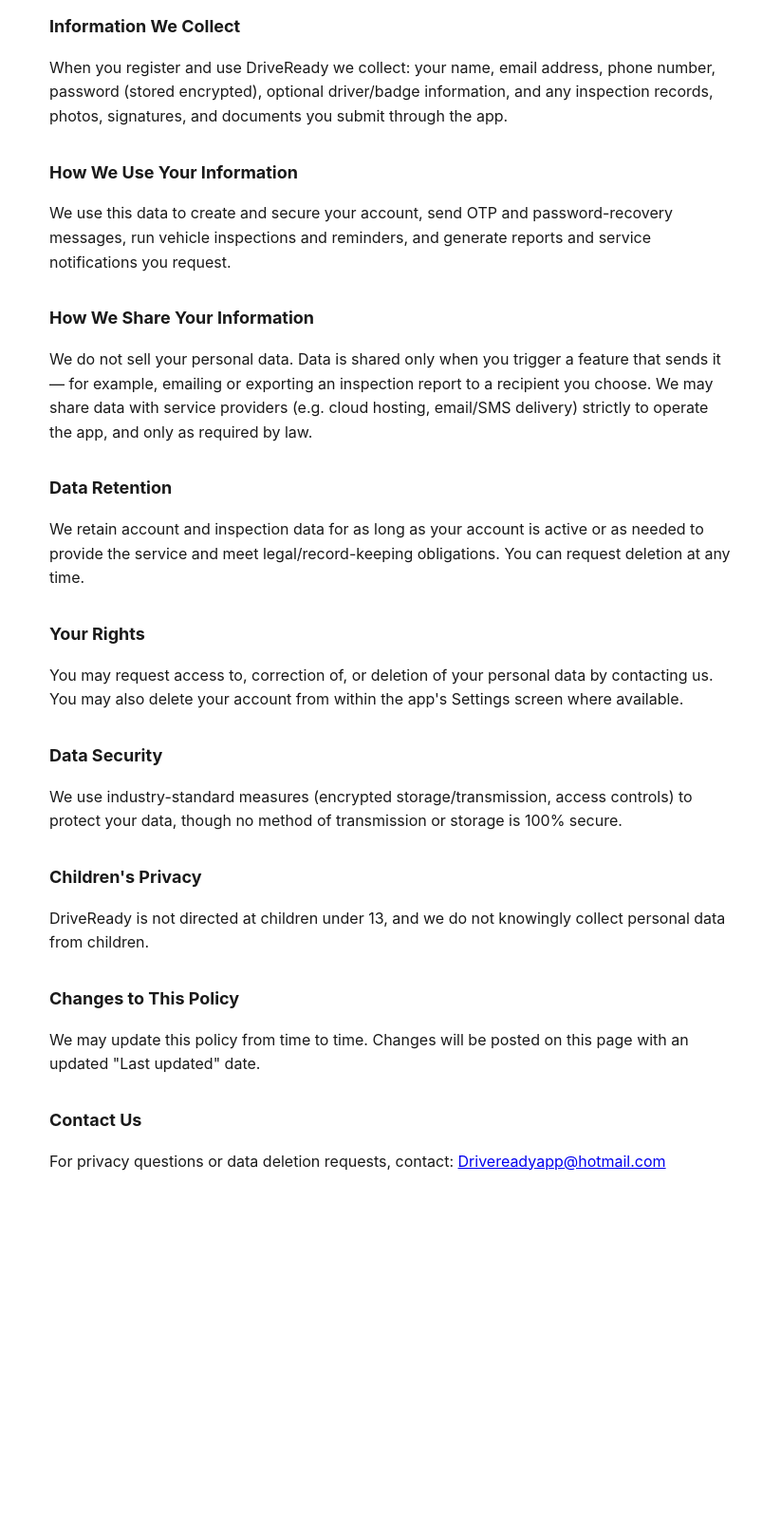
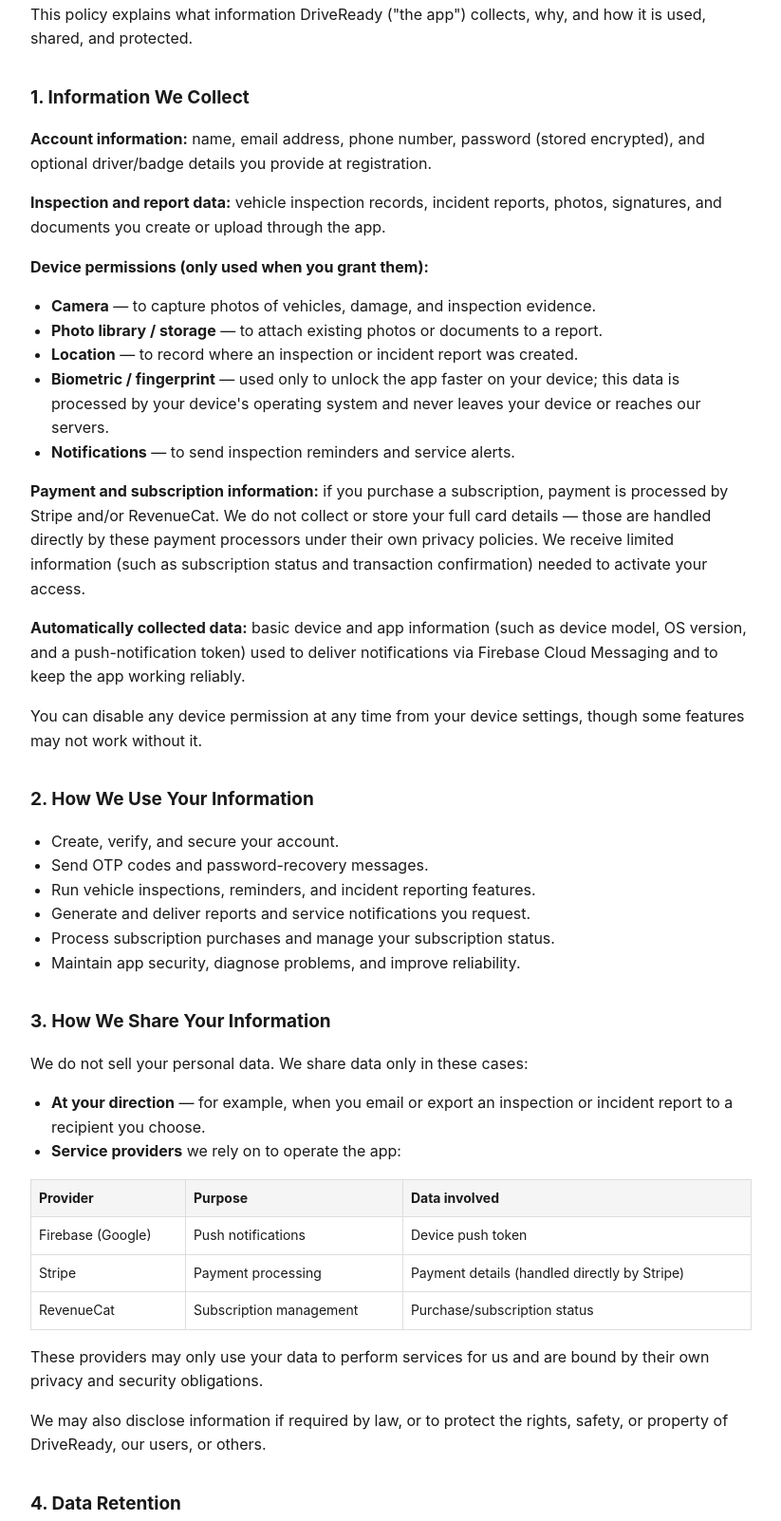
Before and after one commit to Metavative123/driveready-privacy, a plain HTML site: page index.html in a window 1280 px wide. Shown: the part 138-1740 px from the top of the page at 95% size, without its empty margins (228-1051 px from the left). Before the commit the page ends 1414 px from the top, so only its background shows below. Drawn offline with Linux system fonts and the light colour scheme.

Commit message:
Update index.html

```diff
--- a/index.html
+++ b/index.html
@@ -5,39 +5,75 @@
 <meta name="viewport" content="width=device-width, initial-scale=1.0">
 <title>DriveReady Privacy Policy</title>
 <style>
-body{font-family:-apple-system,Arial,sans-serif;max-width:720px;margin:40px auto;padding:0 16px;line-height:1.6;color:#1a1a1a}
-h1{font-size:24px}h2{font-size:18px;margin-top:32px}
+body{font-family:-apple-system,Arial,sans-serif;max-width:760px;margin:40px auto;padding:0 16px;line-height:1.6;color:#1a1a1a}
+h1{font-size:26px}h2{font-size:19px;margin-top:34px}
+ul{padding-left:22px}
+table{border-collapse:collapse;width:100%;margin-top:12px}
+th,td{border:1px solid #ddd;padding:8px;text-align:left;font-size:14px;vertical-align:top}
+th{background:#f5f5f5}
 </style>
 </head>
 <body>
 <h1>DriveReady Privacy Policy</h1>
 <p>Last updated: September 9, 2026</p>
+<p>This policy explains what information DriveReady ("the app") collects, why, and how it is used, shared, and protected.</p>
 
-<h2>Information We Collect</h2>
-<p>When you register and use DriveReady we collect: your name, email address, phone number, password (stored encrypted), optional driver/badge information, and any inspection records, photos, signatures, and documents you submit through the app.</p>
+<h2>1. Information We Collect</h2>
+<p><strong>Account information:</strong> name, email address, phone number, password (stored encrypted), and optional driver/badge details you provide at registration.</p>
+<p><strong>Inspection and report data:</strong> vehicle inspection records, incident reports, photos, signatures, and documents you create or upload through the app.</p>
+<p><strong>Device permissions (only used when you grant them):</strong></p>
+<ul>
+<li><strong>Camera</strong> — to capture photos of vehicles, damage, and inspection evidence.</li>
+<li><strong>Photo library / storage</strong> — to attach existing photos or documents to a report.</li>
+<li><strong>Location</strong> — to record where an inspection or incident report was created.</li>
+<li><strong>Biometric / fingerprint</strong> — used only to unlock the app faster on your device; this data is processed by your device's operating system and never leaves your device or reaches our servers.</li>
+<li><strong>Notifications</strong> — to send inspection reminders and service alerts.</li>
+</ul>
+<p><strong>Payment and subscription information:</strong> if you purchase a subscription, payment is processed by Stripe and/or RevenueCat. We do not collect or store your full card details — those are handled directly by these payment processors under their own privacy policies. We receive limited information (such as subscription status and transaction confirmation) needed to activate your access.</p>
+<p><strong>Automatically collected data:</strong> basic device and app information (such as device model, OS version, and a push-notification token) used to deliver notifications via Firebase Cloud Messaging and to keep the app working reliably.</p>
+<p>You can disable any device permission at any time from your device settings, though some features may not work without it.</p>
 
-<h2>How We Use Your Information</h2>
-<p>We use this data to create and secure your account, send OTP and password-recovery messages, run vehicle inspections and reminders, and generate reports and service notifications you request.</p>
+<h2>2. How We Use Your Information</h2>
+<ul>
+<li>Create, verify, and secure your account.</li>
+<li>Send OTP codes and password-recovery messages.</li>
+<li>Run vehicle inspections, reminders, and incident reporting features.</li>
+<li>Generate and deliver reports and service notifications you request.</li>
+<li>Process subscription purchases and manage your subscription status.</li>
+<li>Maintain app security, diagnose problems, and improve reliability.</li>
+</ul>
 
-<h2>How We Share Your Information</h2>
-<p>We do not sell your personal data. Data is shared only when you trigger a feature that sends it — for example, emailing or exporting an inspection report to a recipient you choose. We may share data with service providers (e.g. cloud hosting, email/SMS delivery) strictly to operate the app, and only as required by law.</p>
+<h2>3. How We Share Your Information</h2>
+<p>We do not sell your personal data. We share data only in these cases:</p>
+<ul>
+<li><strong>At your direction</strong> — for example, when you email or export an inspection or incident report to a recipient you choose.</li>
+<li><strong>Service providers</strong> we rely on to operate the app:</li>
+</ul>
+<table>
+<tr><th>Provider</th><th>Purpose</th><th>Data involved</th></tr>
+<tr><td>Firebase (Google)</td><td>Push notifications</td><td>Device push token</td></tr>
+<tr><td>Stripe</td><td>Payment processing</td><td>Payment details (handled directly by Stripe)</td></tr>
+<tr><td>RevenueCat</td><td>Subscription management</td><td>Purchase/subscription status</td></tr>
+</table>
+<p>These providers may only use your data to perform services for us and are bound by their own privacy and security obligations.</p>
+<p>We may also disclose information if required by law, or to protect the rights, safety, or property of DriveReady, our users, or others.</p>
 
-<h2>Data Retention</h2>
+<h2>4. Data Retention</h2>
 <p>We retain account and inspection data for as long as your account is active or as needed to provide the service and meet legal/record-keeping obligations. You can request deletion at any time.</p>
 
-<h2>Your Rights</h2>
-<p>You may request access to, correction of, or deletion of your personal data by contacting us. You may also delete your account from within the app's Settings screen where available.</p>
+<h2>5. Your Rights</h2>
+<p>You may request access to, correction of, or deletion of your personal data by contacting us using the details below. You may also delete your account from within the app's Settings screen where available.</p>
 
-<h2>Data Security</h2>
-<p>We use industry-standard measures (encrypted storage/transmission, access controls) to protect your data, though no method of transmission or storage is 100% secure.</p>
+<h2>6. Data Security</h2>
+<p>We use industry-standard measures — including encrypted storage and transmission, and access controls — to protect your data. No method of transmission or storage is 100% secure, but we work to protect your information appropriately.</p>
 
-<h2>Children's Privacy</h2>
+<h2>7. Children's Privacy</h2>
 <p>DriveReady is not directed at children under 13, and we do not knowingly collect personal data from children.</p>
 
-<h2>Changes to This Policy</h2>
+<h2>8. Changes to This Policy</h2>
 <p>We may update this policy from time to time. Changes will be posted on this page with an updated "Last updated" date.</p>
 
-<h2>Contact Us</h2>
+<h2>9. Contact Us</h2>
 <p>For privacy questions or data deletion requests, contact: <a href="mailto:Drivereadyapp@hotmail.com">Drivereadyapp@hotmail.com</a></p>
 
 </body>
```
